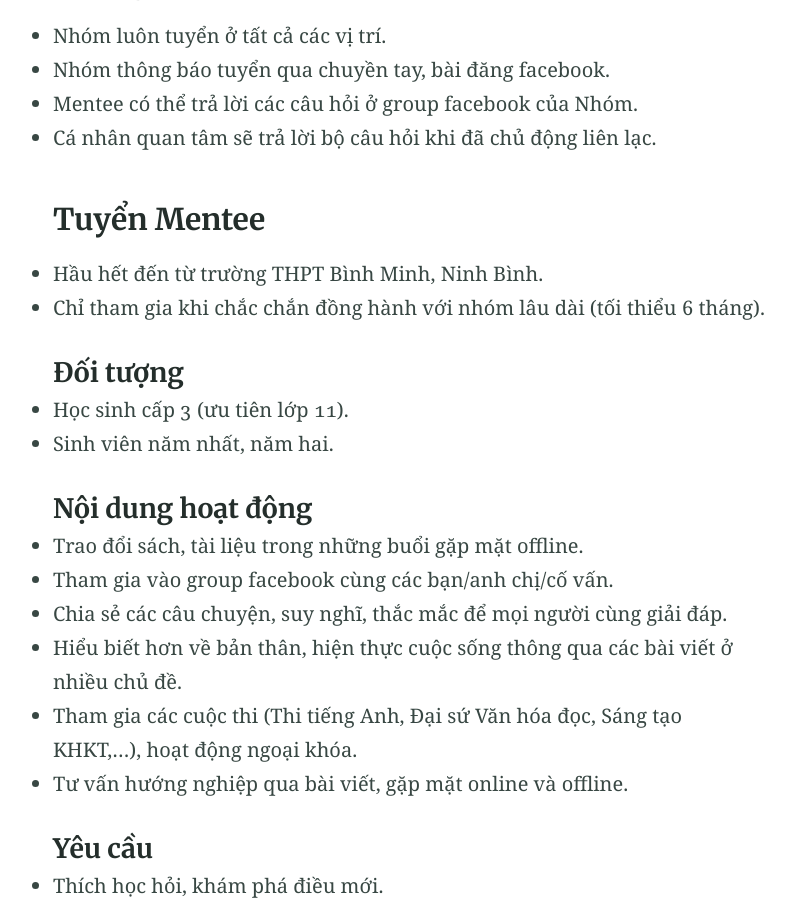
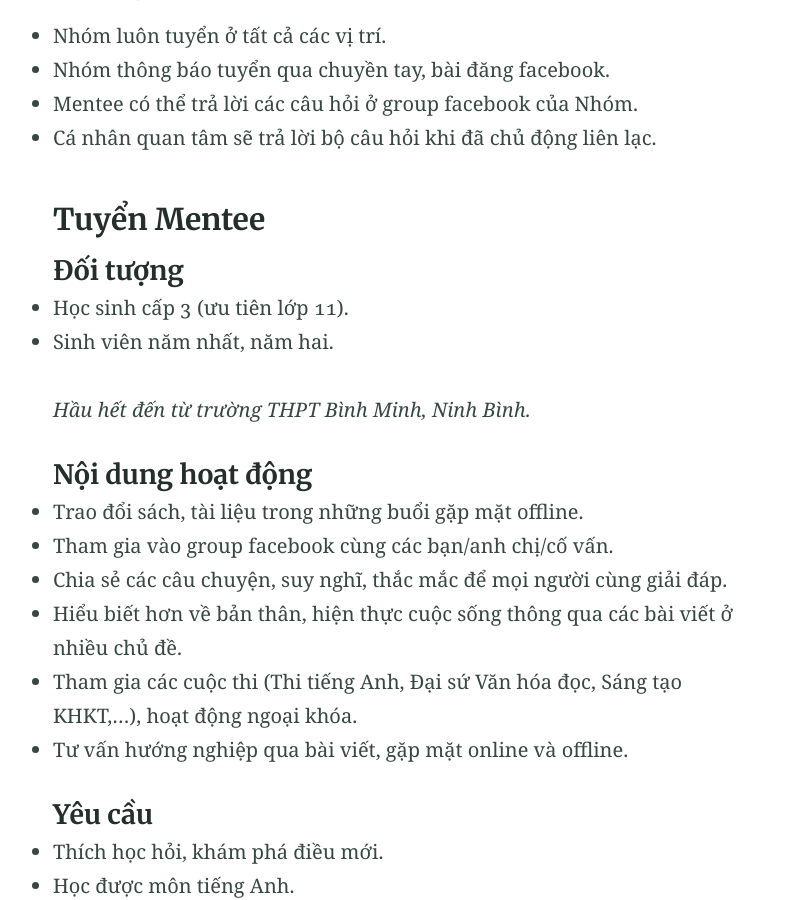
Before and after one commit to 8trien/1, a Jekyll site: the page built from index.md, in a window 1280 px wide and 900 px high, scrolled down 2989 px. Shown: the whole window, without its empty margins (230-1025 px from the left). Built offline with Jekyll 4.4.1, drawn with Linux system fonts in a browser that asks for light colours; some of the changed text lies outside the part shown.

Commit message:
Update index.md

```diff
--- a/index.md
+++ b/index.md
@@ -65,12 +65,12 @@ Nhóm Học tập [Binhminh Knowledge](https://www.facebook.com/bmbetter) là m
 - Cá nhân quan tâm sẽ trả lời bộ câu hỏi khi đã chủ động liên lạc.
 
 ### Tuyển Mentee
-- Hầu hết đến từ trường THPT Bình Minh, Ninh Bình.
-- Chỉ tham gia khi chắc chắn đồng hành với nhóm lâu dài (tối thiểu 6 tháng).
 
 #### Đối tượng
 - Học sinh cấp 3 (ưu tiên lớp 11).
 - Sinh viên năm nhất, năm hai.
+
+_Hầu hết đến từ trường THPT Bình Minh, Ninh Bình._
 
 #### Nội dung hoạt động
 - Trao đổi sách, tài liệu trong những buổi gặp mặt offline.
@@ -159,7 +160,7 @@ Nhóm Học tập [Binhminh Knowledge](https://www.facebook.com/bmbetter) là m
 - Kiến thức được chia sẻ trong nhóm đa dạng, cả khoa học tự nhiên, khoa học xã hội và nhân văn.
 - Nhóm có hoạt động liên quan đến sách, cụ thể là trao đổi sách hàng tháng, đặt mục tiêu mỗi tháng đọc 500 trang.
 
-_Vì thế rất mong nhận được sự hỗ trợ, giúp đỡ đến từ các cá nhân quan tâm, nhóm sẽ phát triển thuận lợi và sâu sắc hơn.)_
+_Vì thế rất mong nhận được sự hỗ trợ, giúp đỡ đến từ các cá nhân quan tâm, nhóm sẽ phát triển thuận lợi và sâu sắc hơn._
 
 ##### Cá nhân/Thầy cô/Phụ huynh quan tâm và muốn biết thêm thông tin, xin hãy liên hệ:
 - **Email** binhminhknowledge@gmail.com
```
Also changed, not shown: other parts of index.md (+1 -0 lines).
